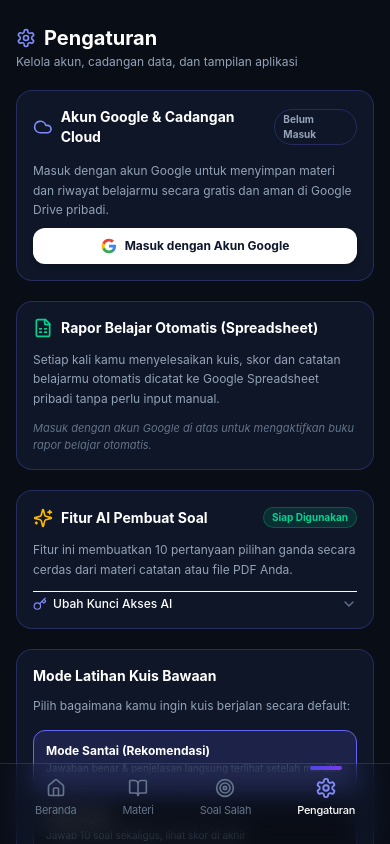
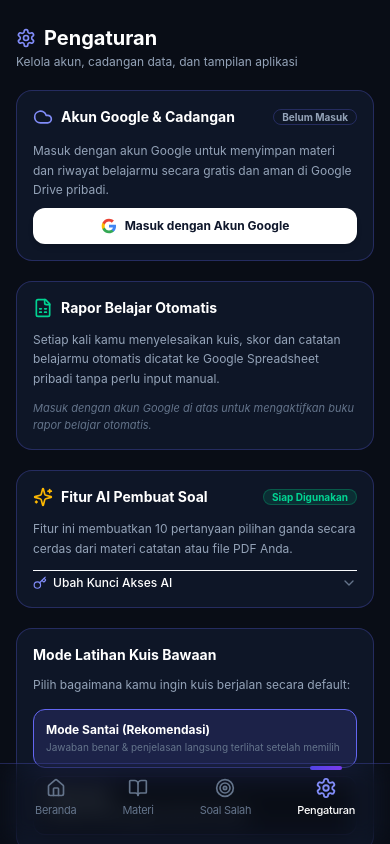
Before and after one commit to yodi-dev/trainyy, a Vue app: page / in a window 390 px wide. Both pictures are taken after a click on the button "Pengaturan". Shown: the top 844 px of the page. Built offline with nearby package versions, Linux system fonts and the light colour scheme; no server answers.

Commit message:
fix(ui): perbaiki layout badge rapor belajar agar tidak terpotong pada layar mobile

```diff
--- a/src/components/SettingsTab.vue
+++ b/src/components/SettingsTab.vue
@@ -127,13 +127,13 @@
          SECTION 1: GOOGLE ACCOUNT & DRIVE BACKUP
          ============================================== -->
     <div class="bg-app-card border border-app-border rounded-2xl p-4 space-y-3.5">
-      <div class="flex items-center justify-between">
-        <div class="flex items-center gap-2">
-          <Cloud class="w-5 h-5 text-theme-light" />
-          <h2 class="text-sm font-bold text-white">Akun Google & Cadangan Cloud</h2>
+      <div class="flex items-center justify-between gap-2">
+        <div class="flex items-center gap-2 min-w-0">
+          <Cloud class="w-5 h-5 text-theme-light shrink-0" />
+          <h2 class="text-sm font-bold text-white truncate">Akun Google & Cadangan</h2>
         </div>
         <span
-          class="text-[10px] font-bold px-2 py-0.5 rounded-full border"
+          class="shrink-0 whitespace-nowrap text-[10px] font-bold px-2 py-0.5 rounded-full border leading-none"
           :class="[
             isConnected
               ? 'bg-emerald-500/15 text-emerald-400 border-emerald-500/30'
@@ -240,14 +240,14 @@
          SECTION 2: GOOGLE SHEETS RAPOR BELAJAR
          ============================================== -->
     <div class="bg-app-card border border-app-border rounded-2xl p-4 space-y-3">
-      <div class="flex items-center justify-between">
-        <div class="flex items-center gap-2">
-          <FileSpreadsheet class="w-5 h-5 text-emerald-400" />
-          <h2 class="text-sm font-bold text-white">Rapor Belajar Otomatis (Spreadsheet)</h2>
+      <div class="flex items-center justify-between gap-2">
+        <div class="flex items-center gap-2 min-w-0">
+          <FileSpreadsheet class="w-5 h-5 text-emerald-400 shrink-0" />
+          <h2 class="text-sm font-bold text-white truncate">Rapor Belajar Otomatis</h2>
         </div>
         <span
           v-if="isConnected && linkedSheetId"
-          class="text-[10px] font-bold px-2 py-0.5 rounded-full bg-emerald-500/15 text-emerald-400 border border-emerald-500/30"
+          class="shrink-0 whitespace-nowrap text-[10px] font-bold px-2 py-0.5 rounded-full bg-emerald-500/15 text-emerald-400 border border-emerald-500/30 leading-none"
         >
           Tersambung Otomatis
         </span>
@@ -259,17 +259,17 @@
 
       <div v-if="isConnected" class="space-y-2.5">
         <!-- Connected to spreadsheet -->
-        <div v-if="linkedSheetId" class="p-3 rounded-xl bg-app-bg border border-app-border flex items-center justify-between text-xs">
-          <div>
-            <p class="font-bold text-white">Trainyy - Rekap Analitik Belajar</p>
-            <p class="text-[10px] text-emerald-400 mt-0.5">Tersinkron di Google Drive Anda</p>
+        <div v-if="linkedSheetId" class="p-3 rounded-xl bg-app-bg border border-app-border flex items-center justify-between gap-2 text-xs">
+          <div class="min-w-0">
+            <p class="font-bold text-white truncate">Trainyy - Rekap Analitik Belajar</p>
+            <p class="text-[10px] text-emerald-400 mt-0.5 truncate">Tersinkron di Google Drive Anda</p>
           </div>
 
           <a
             :href="`https://docs.google.com/spreadsheets/d/${linkedSheetId}`"
             target="_blank"
             rel="noopener noreferrer"
-            class="flex items-center gap-1.5 px-3 py-1.5 rounded-lg bg-emerald-600 hover:bg-emerald-500 text-white font-semibold active-press"
+            class="shrink-0 whitespace-nowrap flex items-center gap-1.5 px-3 py-1.5 rounded-lg bg-emerald-600 hover:bg-emerald-500 text-white font-semibold active-press"
           >
             <ExternalLink class="w-3.5 h-3.5" />
             <span>Buka Spreadsheet</span>
@@ -299,13 +299,13 @@
          SECTION 3: AI PEMBUAT SOAL
          ============================================== -->
     <div class="bg-app-card border border-app-border rounded-2xl p-4 space-y-3">
-      <div class="flex items-center justify-between">
-        <div class="flex items-center gap-2">
-          <Sparkles class="w-5 h-5 text-amber-400" />
-          <h2 class="text-sm font-bold text-white">Fitur AI Pembuat Soal</h2>
+      <div class="flex items-center justify-between gap-2">
+        <div class="flex items-center gap-2 min-w-0">
+          <Sparkles class="w-5 h-5 text-amber-400 shrink-0" />
+          <h2 class="text-sm font-bold text-white truncate">Fitur AI Pembuat Soal</h2>
         </div>
         <span
-          class="text-[10px] font-bold px-2 py-0.5 rounded-full border"
+          class="shrink-0 whitespace-nowrap text-[10px] font-bold px-2 py-0.5 rounded-full border leading-none"
           :class="[
             hasActiveKey
               ? 'bg-emerald-500/15 text-emerald-400 border-emerald-500/30'
```
